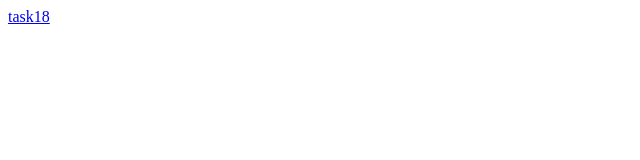
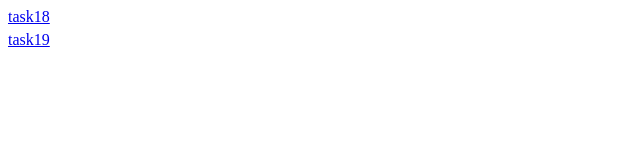
Before and after one commit to nitta-honoka/BaiduIFE-Task18-21-JSQueue, a plain HTML site: page index.html in a window 1280 px wide. Shown: the full height of the page, 0-640 px from the left. Drawn offline with Linux system fonts and the light colour scheme.

Commit message:
doc(browser): task19

```diff
--- a/index.html
+++ b/index.html
@@ -12,5 +12,6 @@
 </head>
 <body>
     <a href="task18/index.html">task18</a>
+    <a href="task19/index.html">task19</a>
 </body>
 </html>
```
Also changed, not shown: README.md.
